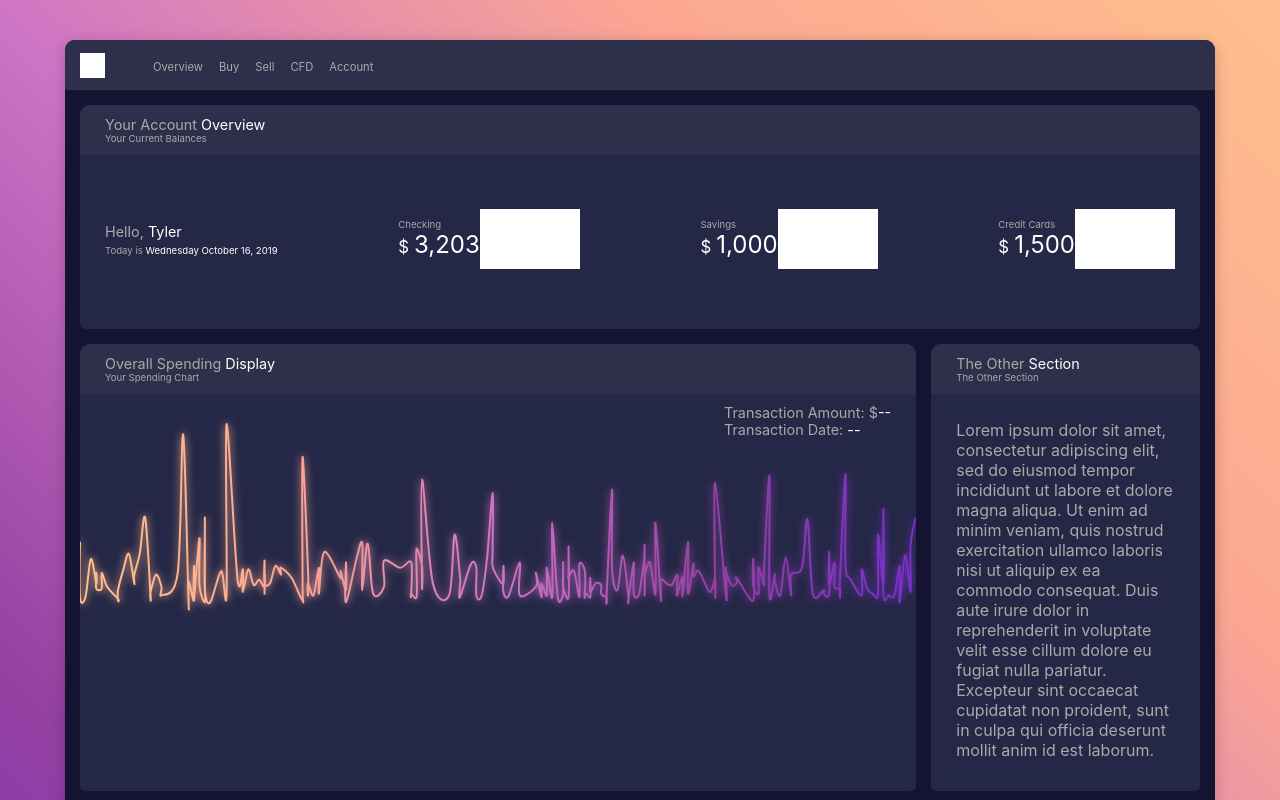
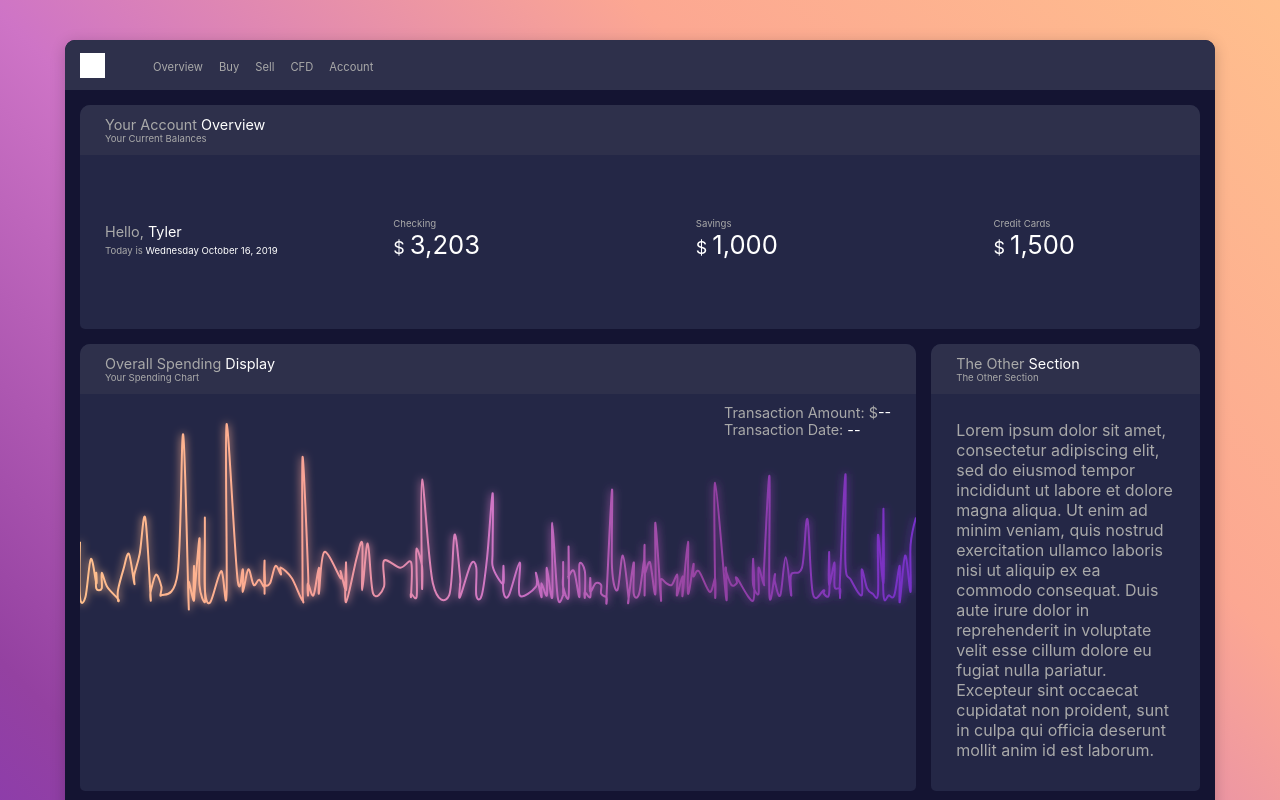
Before and after one commit to tywi6665/M3, a React (Create React App) app: page / in a window 1280 px wide. Shown: the top 800 px of the page. Built offline with nearby package versions, Linux system fonts and the light colour scheme.

Commit message:
passing down the accountHistory prop

```diff
--- a/src/App.js
+++ b/src/App.js
@@ -12,7 +12,7 @@ function App() {
 
   const [windowWidth, setWindowWidth] = useState(window.innerWidth);
   const [currentDate, setCurrentDate] = useState("--");
-  const [accountData, setAccountData] = useState([{ account: "Checking", balance: "3,203" }, { account: "Savings", balance: "1,000" }, { account: "Credit Cards", balance: "1,500" }])
+  const [accountData, setAccountData] = useState([{ account: "Checking", balance: "3,203", accountHistory: [{ amount: 50, date: "6/29/2019" }, { amount: 25, date: "6/30/2019" }, { amount: 100, date: "7/1/2019" }] }, { account: "Savings", balance: "1,000", accountHistory: [{ amount: 50, date: "6/29/2019" }, { amount: 25, date: "6/30/2019" }, { amount: 100, date: "7/1/2019" }] }, { account: "Credit Cards", balance: "1,500", accountHistory: [{ amount: 50, date: "6/29/2019" }, { amount: 25, date: "6/30/2019" }, { amount: 100, date: "7/1/2019" }] }])
 
   useEffect(() => {
     const handleResize = () => setWindowWidth(window.innerWidth);
@@ -41,11 +41,13 @@ function App() {
               <p className="name-text">Hello, <span>{`Tyler`}</span></p>
               <p className="date-text">Today is <span>{currentDate}</span></p>
             </div>
-            {accountData.map(data => {
+            {accountData.map((data, i) => {
               return (
                 <AccountContainer
                   account={data.account}
                   balance={data.balance}
+                  accountHistory={data.accountHistory}
+                  key={i}
                 />
               )
             })}
--- a/src/App.scss
+++ b/src/App.scss
@@ -103,18 +103,12 @@ $font-size: 0.9em;
                 .account-balance {
                     color: white;
                     margin: 0;
-                    font-size: 1.5em;
+                    font-size: 1.6em;
 
                     span {
                         font-size: 0.7em;
                         margin-right: 5px;
                     }
-                }
-
-                .account-chart {
-                    height: 60px;
-                    width: 100px;
-                    background: white;
                 }
             }
 
--- a/src/Components/AccountContainer.js
+++ b/src/Components/AccountContainer.js
@@ -1,14 +1,16 @@
 import React from 'react';
 import AccountChart from "../Visualizations/AccountChart";
 
-const AccountContainer = ({ account, balance }) => {
+const AccountContainer = ({ account, balance, accountHistory }) => {
     return (
         <div className="account-container">
             <div>
                 <p className="account-name">{account}</p>
                 <p className="account-balance"><span>$</span>{balance}</p>
             </div>
-            <AccountChart />
+            <AccountChart
+                accountHistory={accountHistory}
+            />
         </div>
     );
 }
--- a/src/Visualizations/AccountChart.js
+++ b/src/Visualizations/AccountChart.js
@@ -1,10 +1,60 @@
-import React from 'react';
+import React, { useState, useEffect } from 'react';
 import * as d3 from "d3";
 
-const AccountChart = () => {
+const AccountChart = ({ accountHistory }) => {
+
+    const [parsedData, setParsedData] = useState(null);
+
+    const height = 60,
+        width = 100,
+        margin = 5;
+
+
+
+    useEffect(() => {
+        if (accountHistory === null) {
+            return;
+        }
+        console.log(accountHistory)
+        // const xScale = d3.scaleTime()
+        //     .domain(d3.extent(accountHistory, (d) => { return d.date; }))
+        //     .range([0, width]);
+
+        // const yScale = d3.scaleLinear()
+        //     .domain([0, d3.max(accountHistory, (d) => { return d.amount; })])
+        //     .range([height - margin, margin]);
+
+        // const lineGenerator = d3.line()
+        //     .curve(d3.curveCardinal)
+        //     .x(d => xScale(d.date))
+        //     .y(d => yScale(d.amount));
+
+        // const accountLine = lineGenerator(accountHistory);
+        // setParsedData(accountLine);
+    }, [accountHistory])
+
+
     return (
         <div className="account-chart">
-
+            <svg height={height} width={width}>
+                <defs>
+                    <filter id="glow">
+                        <feGaussianBlur className="blur" stdDeviation="4.5" result="coloredBlur"></feGaussianBlur>
+                        <feMerge>
+                            <feMergeNode in="coloredBlur"></feMergeNode>
+                            <feMergeNode in="SourceGraphic"></feMergeNode>
+                        </feMerge>
+                    </filter>
+                    <linearGradient id="spending-gradient" x1="0%" y1="0%" x2="100%" y2="0%">
+                        <stop offset="0%" stopColor="rgba(255,191,141,1)" />
+                        <stop offset="25%" stopColor="rgba(252,167,146,1)" />
+                        <stop offset="50%" stopColor="rgba(206,116,198,1)" />
+                        <stop offset="75%" stopColor="rgba(148,65,161,1)" />
+                        <stop offset="100%" stopColor="rgba(118,48,201,1)" />
+                    </linearGradient>
+                </defs>
+                <path className="line" d={parsedData} fill="none" />
+            </svg>
         </div>
     );
 }
```
